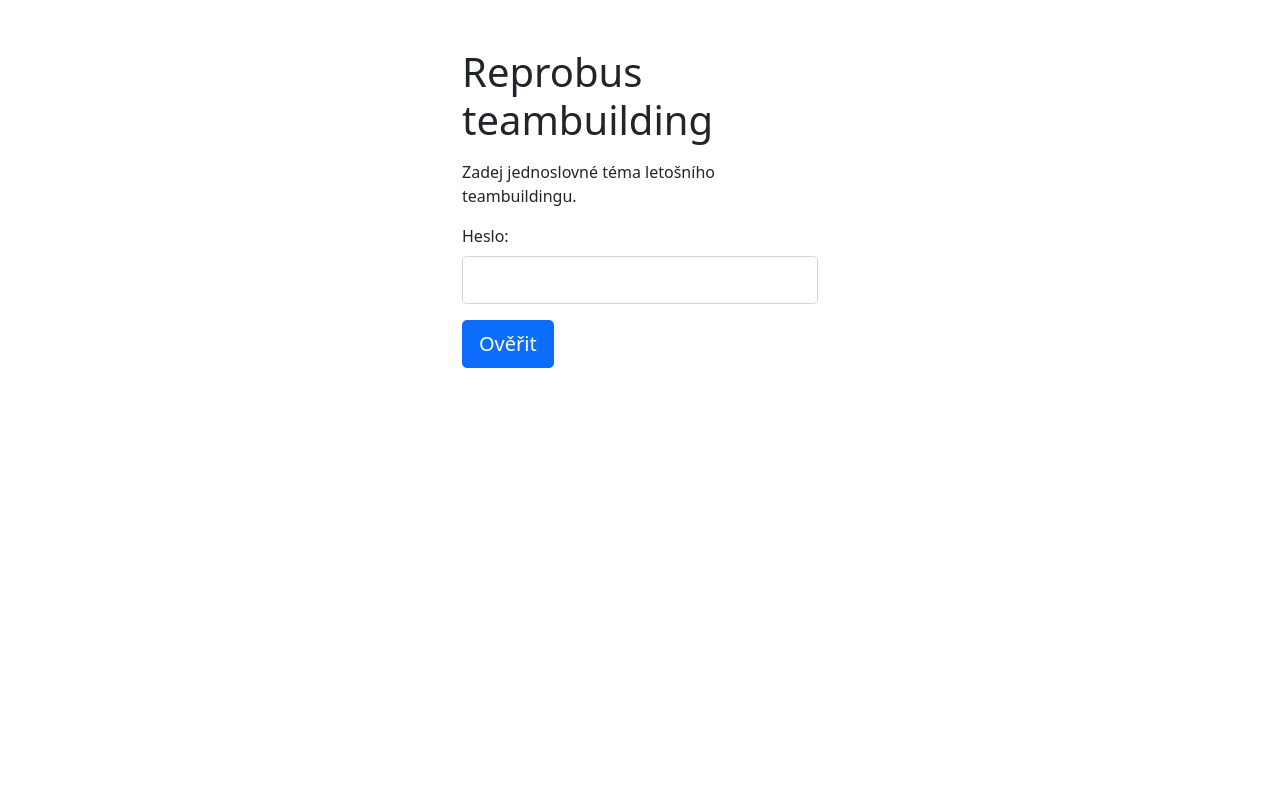
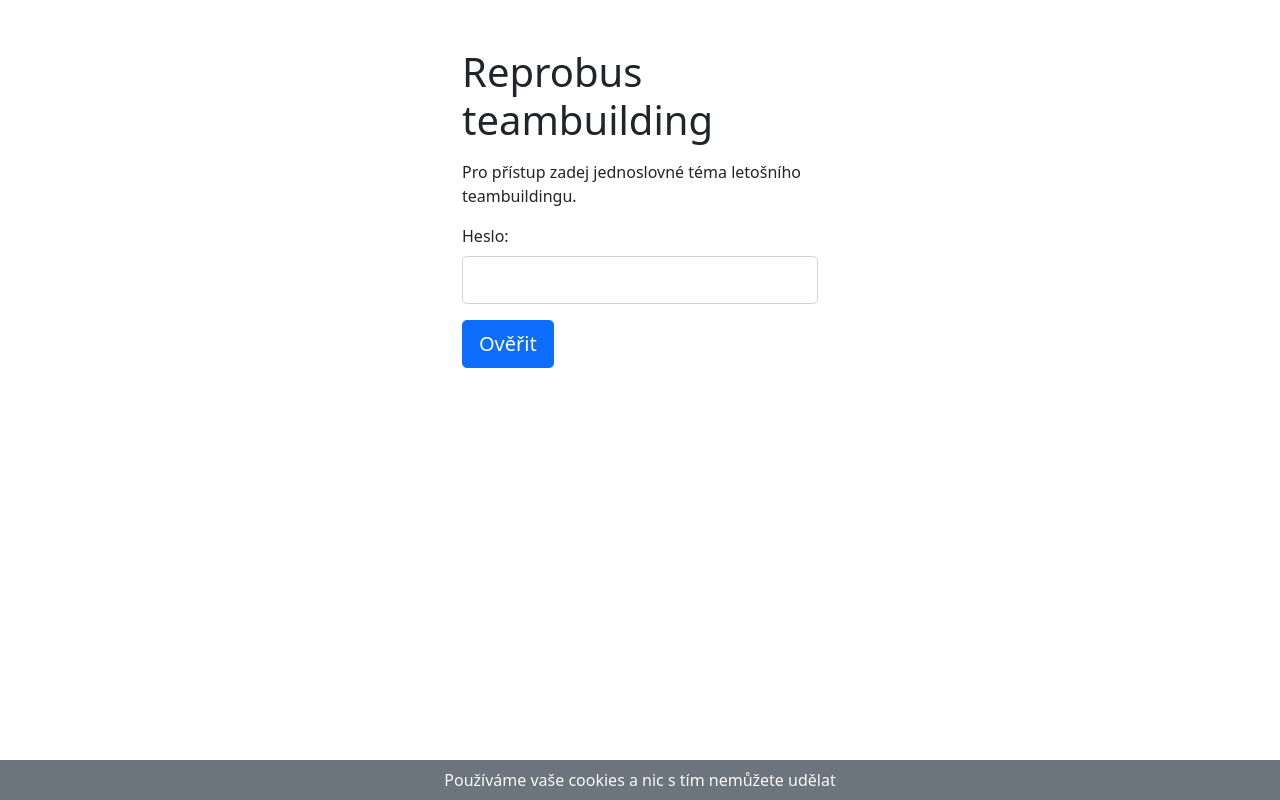
Before and after one commit to just-paja/all-my-saints, a Django app: page / in a window 1280 px wide. Run offline with Django 3.2, Linux system fonts and the light colour scheme.

Commit message:
Add cookies message

```diff
--- a/all_my_saints/urls.py
+++ b/all_my_saints/urls.py
@@ -15,6 +15,8 @@ Including another URLconf
 """
 from django.contrib import admin
 from django.urls import path
+from django.conf.urls.static import static
+from django.conf import settings
 
 from compro import views
 
@@ -23,3 +25,7 @@ urlpatterns = [
     path('', views.home),
     path('compro/<slug:compro_slug>', views.compro, name='compro_detail'),
 ]
+
+if settings.DEBUG:
+    urlpatterns = urlpatterns + static(settings.STATIC_URL,
+                                       document_root=settings.STATIC_ROOT)
--- /dev/null
+++ b/compro/static/styles.css
@@ -0,0 +1,12 @@
+.cookies {
+  position: absolute;
+  bottom: 0;
+  left: 0;
+  right: 0;
+}
+
+.cookies p {
+  padding: 0.5rem;
+  text-align: center;
+  margin: 0;
+}
--- a/compro/templates/base.html
+++ b/compro/templates/base.html
@@ -1,3 +1,4 @@
+{% load static %}
 <!doctype html>
 
 <html lang="cs">
@@ -18,11 +19,14 @@
   <link rel="icon" href="/favicon.svg" type="image/svg+xml">
   <link rel="apple-touch-icon" href="/apple-touch-icon.png">
   <link href="https://cdn.jsdelivr.net/npm/bootstrap@5.1.0/dist/css/bootstrap.min.css" rel="stylesheet" integrity="sha384-KyZXEAg3QhqLMpG8r+8fhAXLRk2vvoC2f3B09zVXn8CA5QIVfZOJ3BCsw2P0p/We" crossorigin="anonymous">
-  <link rel="stylesheet" href="css/styles.css?v=1.0">
+  <link rel="stylesheet" href="{% static 'styles.css' %}">
 
 </head>
 
 <body>
   {% block body %}{% endblock %}
+  <div class="bg-secondary cookies">
+    <p class="text-light">Používáme vaše cookies a nic s tím nemůžete udělat</p>
+  </div>
 </body>
 </html>
--- a/compro/templates/home.html
+++ b/compro/templates/home.html
@@ -8,7 +8,7 @@
       <h1 class="mt-5 mb-3">Reprobus teambuilding</h1>
       <form class="form" method="post">
         {% csrf_token %}
-        <p>Zadej jednoslovné téma letošního teambuildingu.<p>
+        <p>Pro přístup zadej jednoslovné téma letošního teambuildingu.<p>
 
         <div class="mb-3">
           <label class="form-label" for="password">Heslo:</label>
```
